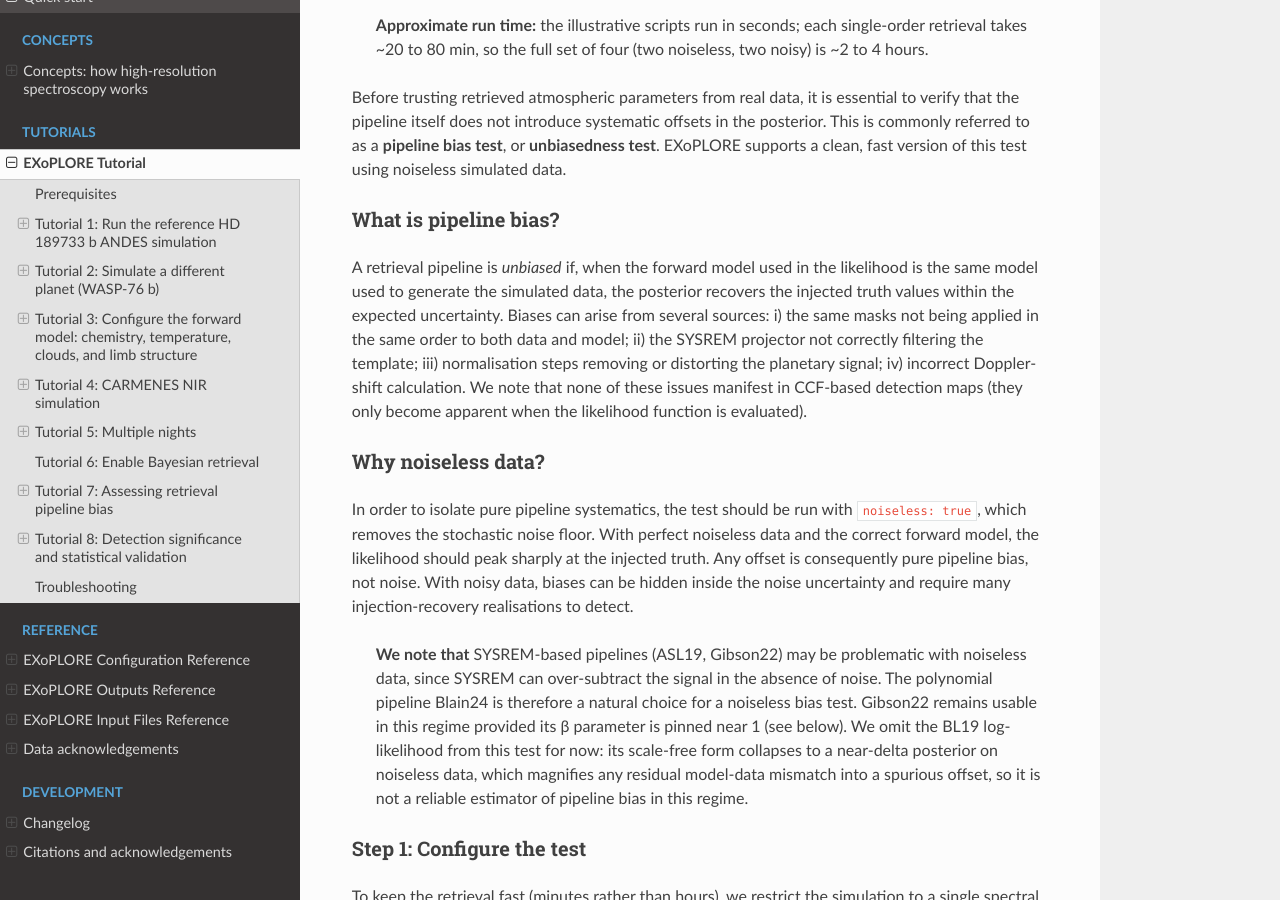
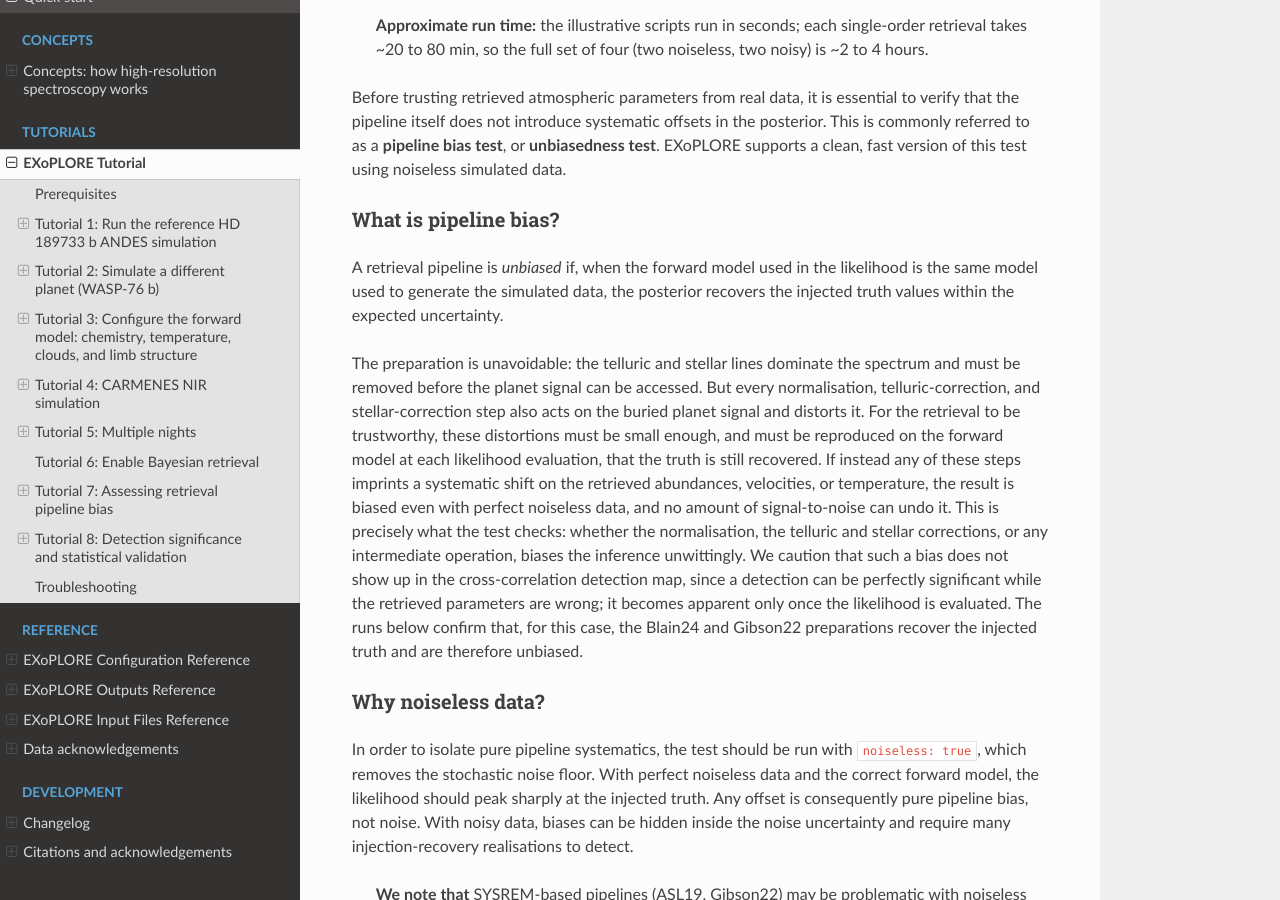
Before and after one commit to asanchezlopezIAA/EXoPLORE, a Sphinx documentation site: the page built from docs/tutorial.md, in a window 1280 px wide and 900 px high, scrolled down 27666 px. Built offline with Sphinx 7.4.7 and the Read the Docs theme 3.1.0, drawn with Linux system fonts in a browser that asks for light colours.

Commit message:
Tutorial 7: reframe pipeline bias around the unavoidable distortion of the planet signal by preparation

```diff
--- a/docs/tutorial.md
+++ b/docs/tutorial.md
@@ -732,7 +732,9 @@ Before trusting retrieved atmospheric parameters from real data, it is essential
 
 ### What is pipeline bias?
 
-A retrieval pipeline is *unbiased* if, when the forward model used in the likelihood is the same model used to generate the simulated data, the posterior recovers the injected truth values within the expected uncertainty. Biases can arise from several sources: i) the same masks not being applied in the same order to both data and model; ii) the SYSREM projector not correctly filtering the template; iii) normalisation steps removing or distorting the planetary signal; iv) incorrect Doppler-shift calculation. We note that none of these issues manifest in CCF-based detection maps (they only become apparent when the likelihood function is evaluated).
+A retrieval pipeline is *unbiased* if, when the forward model used in the likelihood is the same model used to generate the simulated data, the posterior recovers the injected truth values within the expected uncertainty.
+
+The preparation is unavoidable: the telluric and stellar lines dominate the spectrum and must be removed before the planet signal can be accessed. But every normalisation, telluric-correction, and stellar-correction step also acts on the buried planet signal and distorts it. For the retrieval to be trustworthy, these distortions must be small enough, and must be reproduced on the forward model at each likelihood evaluation, that the truth is still recovered. If instead any of these steps imprints a systematic shift on the retrieved abundances, velocities, or temperature, the result is biased even with perfect noiseless data, and no amount of signal-to-noise can undo it. This is precisely what the test checks: whether the normalisation, the telluric and stellar corrections, or any intermediate operation, biases the inference unwittingly. We caution that such a bias does not show up in the cross-correlation detection map, since a detection can be perfectly significant while the retrieved parameters are wrong; it becomes apparent only once the likelihood is evaluated. The runs below confirm that, for this case, the Blain24 and Gibson22 preparations recover the injected truth and are therefore unbiased.
 
 ### Why noiseless data?
 
```
